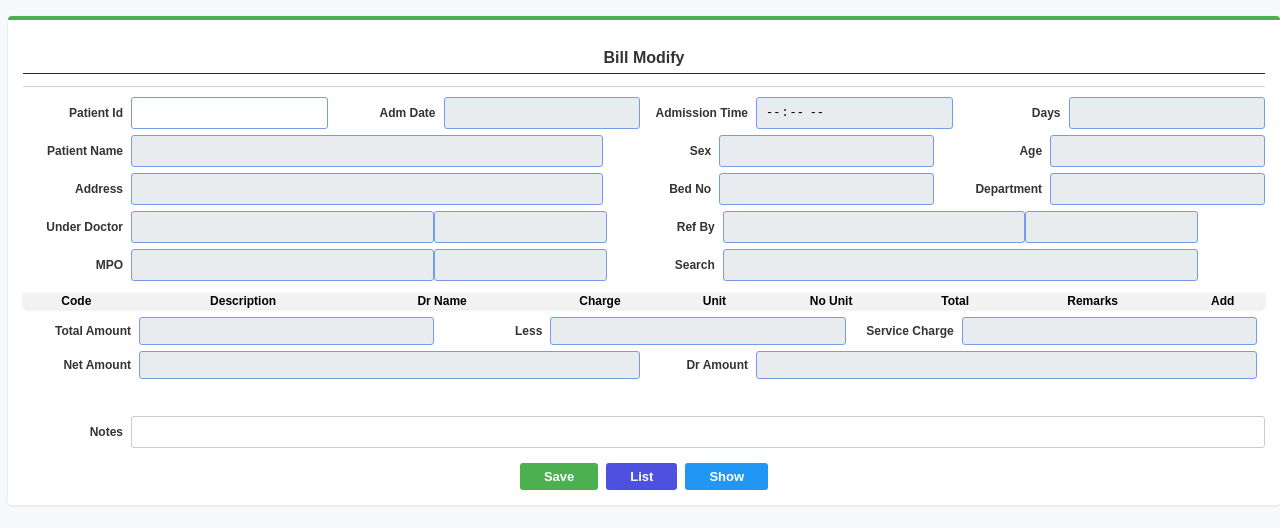
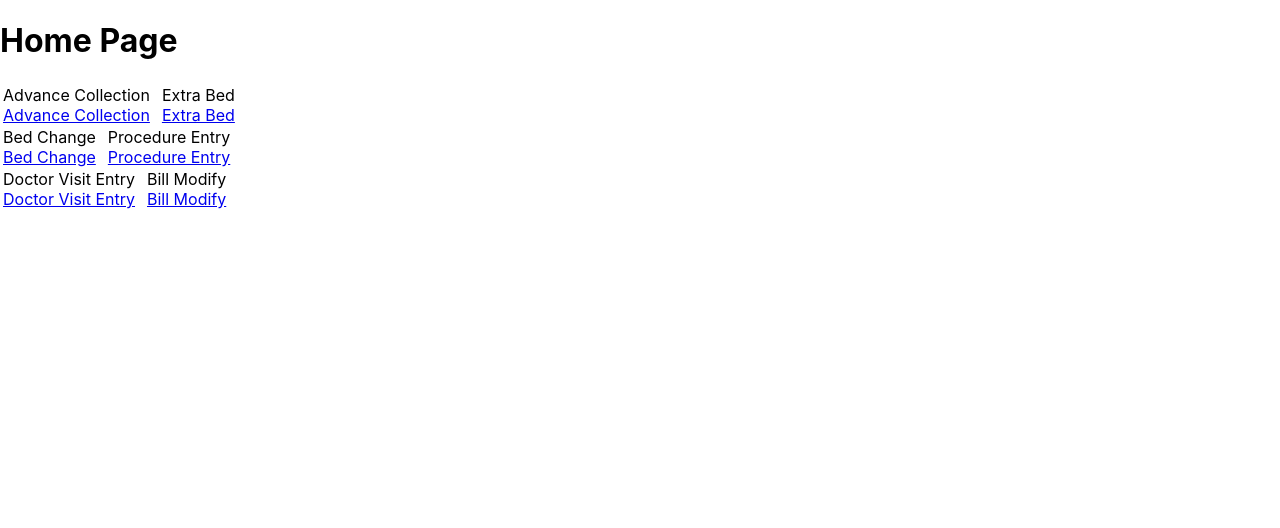
Before and after one commit to gsparvej/advance_collection, a React (Create React App) app: page / in a window 1280 px wide. Shown: the top 528 px of the page. Built offline with nearby package versions, Linux system fonts and the light colour scheme.

Commit message:
feat: Implement application routing using `react-router-dom` and add a `HomePage` for navigating to different application sections.

```diff
--- a/package.json
+++ b/package.json
@@ -9,6 +9,7 @@
     "@testing-library/user-event": "^13.5.0",
     "react": "^19.2.4",
     "react-dom": "^19.2.4",
+    "react-router-dom": "^7.13.0",
     "react-scripts": "5.0.1",
     "web-vitals": "^2.1.4"
   },
--- a/src/App.js
+++ b/src/App.js
@@ -1,20 +1,27 @@
 import logo from './logo.svg';
 import './App.css';
-// import ProcedureEntry from './procedure/procedure_entry';
-// import AdvanceCollection from './advance/advance_collection';
-// import ExtraBed from './extraBed/extra_bed';
-// import BedChange from './bedChange/bed_change';
-// import DoctorVisitEntry from './doctorVisit/doctor_visit';
+import ProcedureEntry from './procedure/procedure_entry';
+import AdvanceCollection from './advance/advance_collection';
+import ExtraBed from './extraBed/extra_bed';
+import BedChange from './bedChange/bed_change';
+import DoctorVisitEntry from './doctorVisit/doctor_visit';
 import BillModify from './billModify/bill_modify';
+import HomePage from './home/home_page';
+import { BrowserRouter as Router, Routes, Route } from 'react-router-dom';
 function App() {
   return (
-    <div className="App">
-      {/* <AdvanceCollection /> */}
-      {/* <ExtraBed /> */}
-      {/* <BedChange /> */}
-      {/* <ProcedureEntry /> */}
-      {/* <DoctorVisitEntry /> */}
-      <BillModify />
+    <div>
+      <Router>
+        <Routes>
+          <Route path="/" element={<HomePage />} />
+          <Route path="/advance-collection" element={<AdvanceCollection />} />
+          <Route path="/extra-bed" element={<ExtraBed />} />
+          <Route path="/bed-change" element={<BedChange />} />
+          <Route path="/procedure-entry" element={<ProcedureEntry />} />
+          <Route path="/doctor-visit-entry" element={<DoctorVisitEntry />} />
+          <Route path="/bill-modify" element={<BillModify />} />
+        </Routes>
+      </Router>
     </div>
   );
 }
--- /dev/null
+++ b/src/home/home_page.jsx
@@ -0,0 +1,48 @@
+import { Link } from "react-router-dom";
+
+const HomePage = () => {
+    return (
+        <div>
+            <h1>Home Page</h1>
+
+            <table>
+                <tbody>
+                    <tr>
+                        <div style={{ display: "flex", gap: "10px" }}>
+                            <td>
+                                <div>Advance Collection</div>
+                                <Link to="/advance-collection">Advance Collection</Link>
+                            </td>
+                            <td>
+                                <div>Extra Bed</div>
+                                <Link to="/extra-bed">Extra Bed</Link>
+                            </td>
+                        </div>
+                        <div style={{ display: "flex", gap: "10px" }}>
+                            <td>
+                                <div>Bed Change</div>
+                                <Link to="/bed-change">Bed Change</Link>
+                            </td>
+                            <td>
+                                <div>Procedure Entry</div>
+                                <Link to="/procedure-entry">Procedure Entry</Link>
+                            </td>
+                        </div>
+                        <div style={{ display: "flex", gap: "10px" }}>
+                            <td>
+                                <div>Doctor Visit Entry</div>
+                                <Link to="/doctor-visit-entry">Doctor Visit Entry</Link>
+                            </td>
+                            <td>
+                                <div>Bill Modify</div>
+                                <Link to="/bill-modify">Bill Modify</Link>
+                            </td>
+                        </div>
+                    </tr>
+                </tbody>
+            </table>
+        </div>
+    );
+};
+
+export default HomePage;
```
Also changed, not shown: 1 other file (tests, documents, lock files or other folders).
